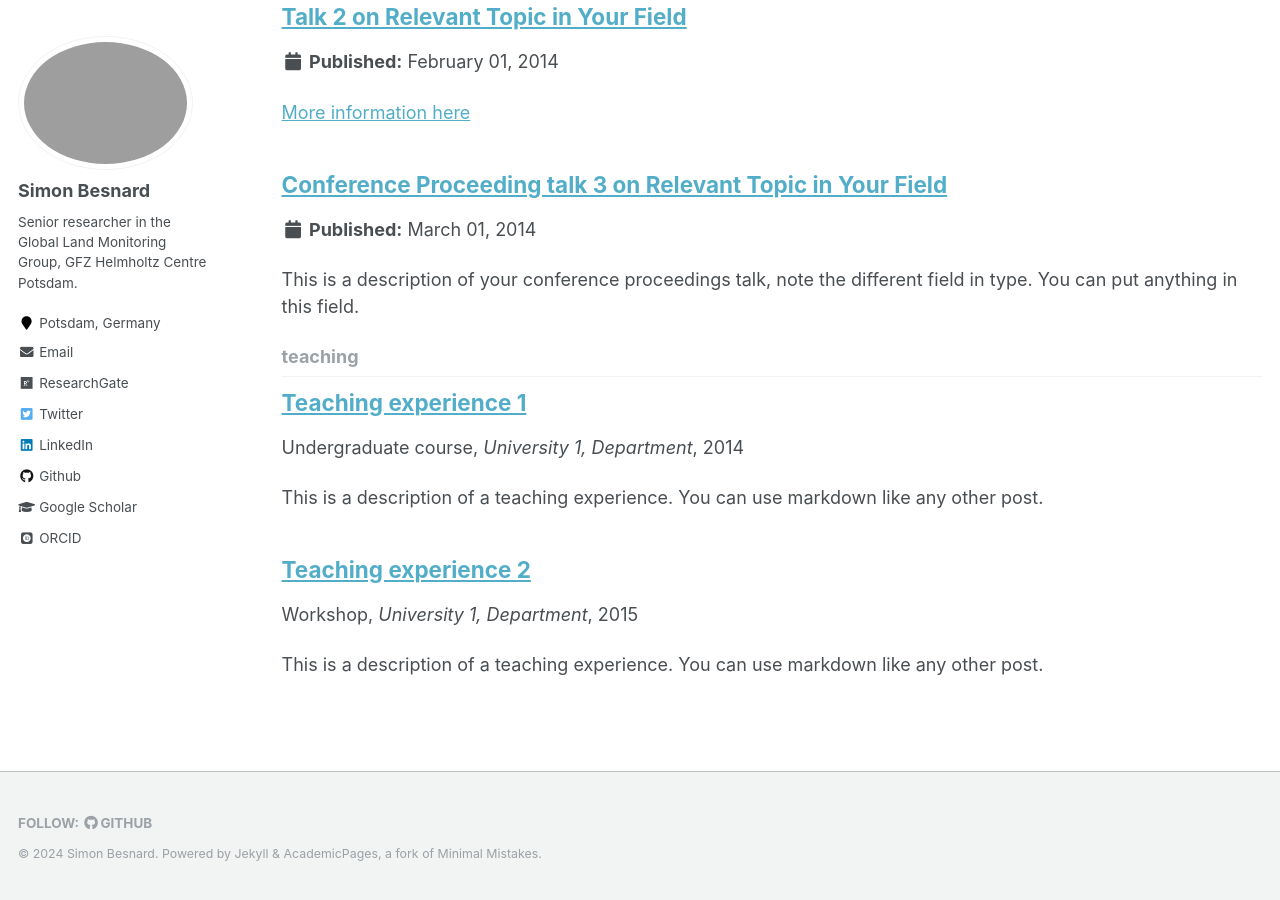
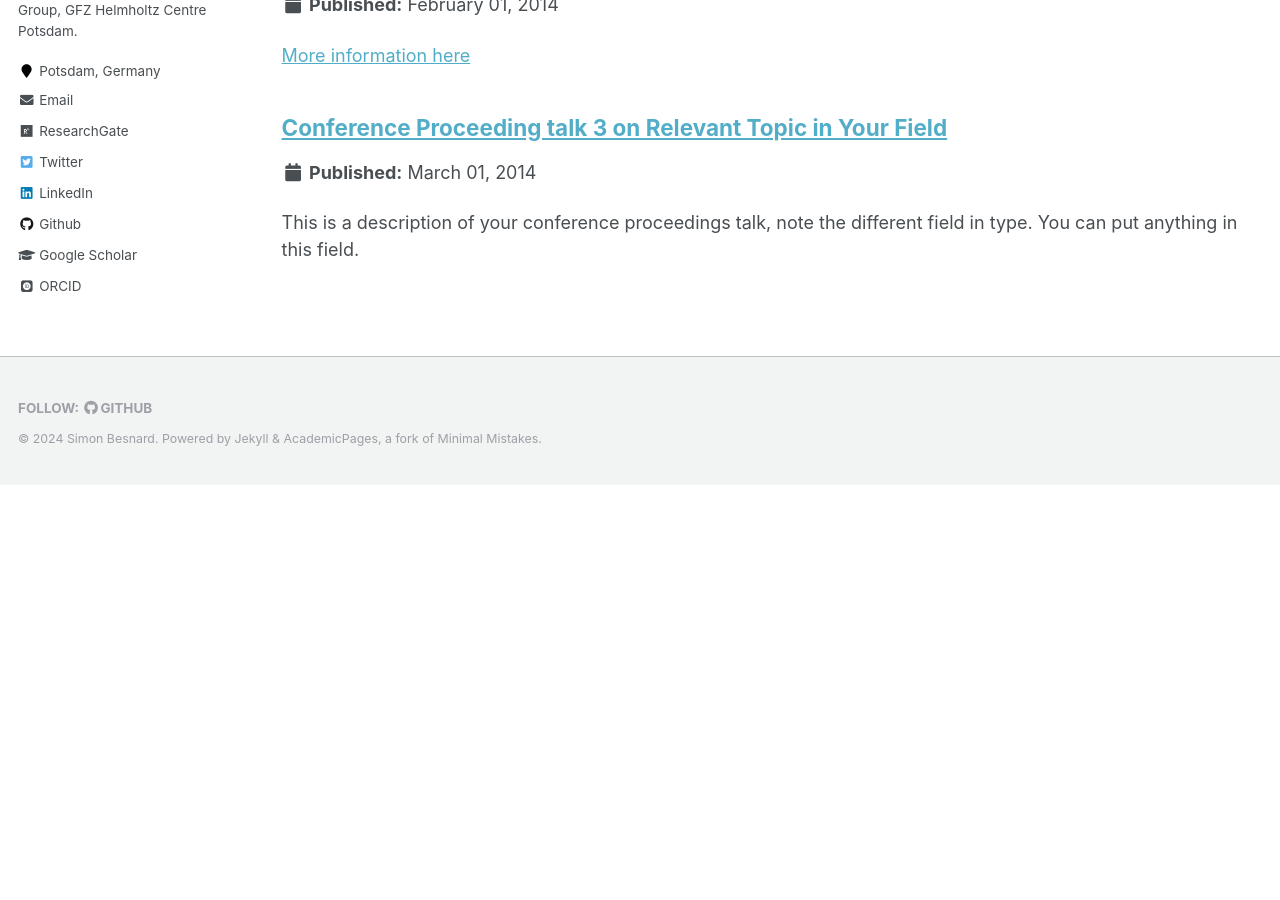
Before and after one commit to simonbesnard1/sbesnard.github.io, a Jekyll site: the page built from _pages/collection-archive.html, in a window 1280 px wide and 900 px high, scrolled down 2145 px. Built offline with Jekyll 4.4.1, drawn with Linux system fonts in a browser that asks for light colours; some web fonts are replaced; after the commit the page ends 2630 px from its top, so only the background shows below that; part of the change alters nothing that is shown.

Commit message:
clean up config file

```diff
--- a/_config.yml
+++ b/_config.yml
@@ -175,12 +175,6 @@ kramdown:
 
 # Collections
 collections:
-  students:
-    output: true
-    permalink: /:collection/:path/
-  teaching:
-    output: true
-    permalink: /:collection/:path/
   publications:
     output: true
     permalink: /:collection/:path/
@@ -213,26 +207,6 @@ defaults:
     values:
       layout: single
       author_profile: true
-  # _students
-  - scope:
-      path: ""
-      type: students
-    values:
-      layout: single
-      author_profile: true
-      share: true
-      comments: true
-      future: true
-  # _teaching
-  - scope:
-      path: ""
-      type: teaching
-    values:
-      layout: single
-      author_profile: true
-      share: true
-      comments: true
-      future: true
   # _publications
   - scope:
       path: ""
```
Also changed, not shown: _pages/news_recent.md (line endings or trailing spaces).
